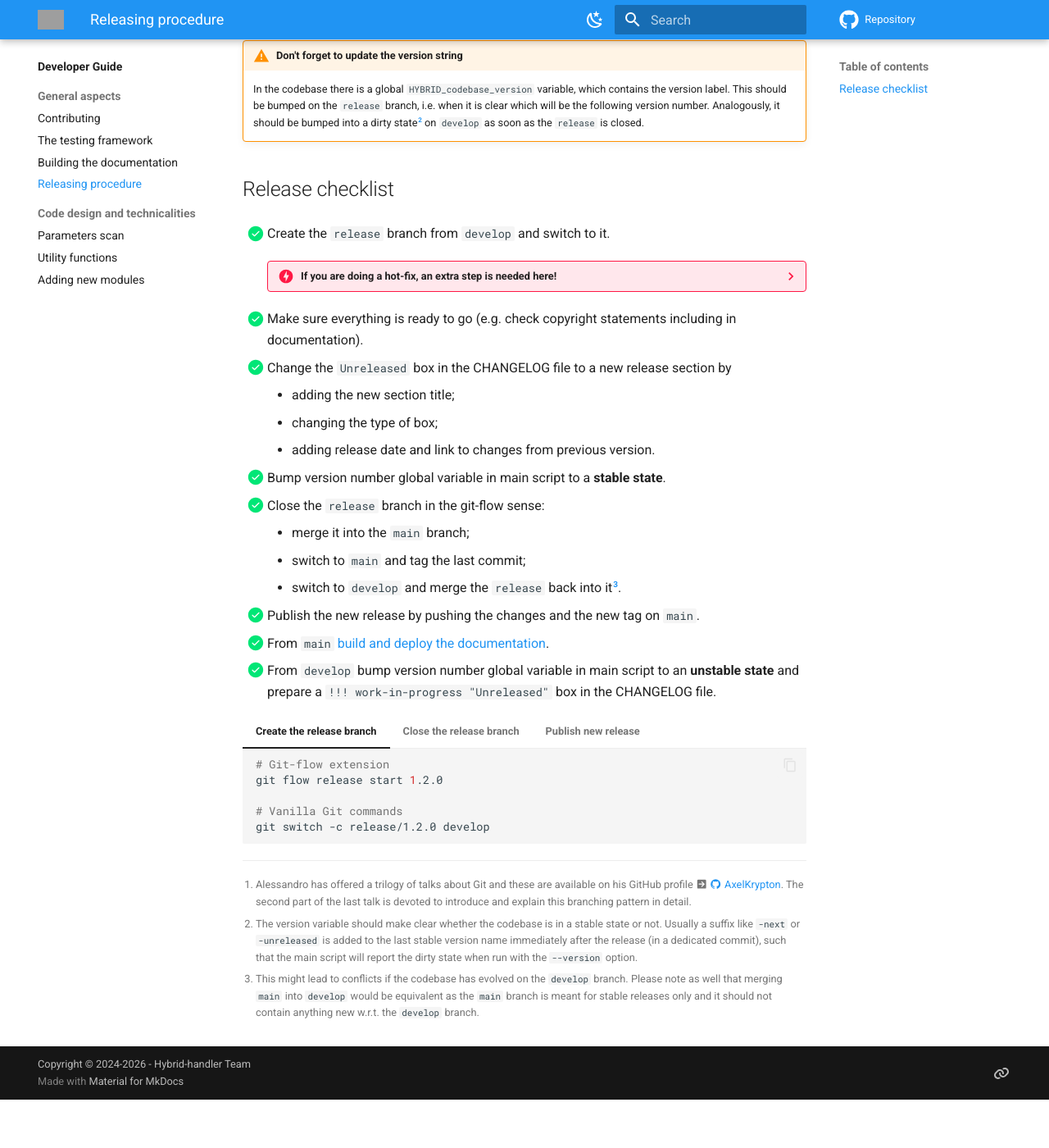
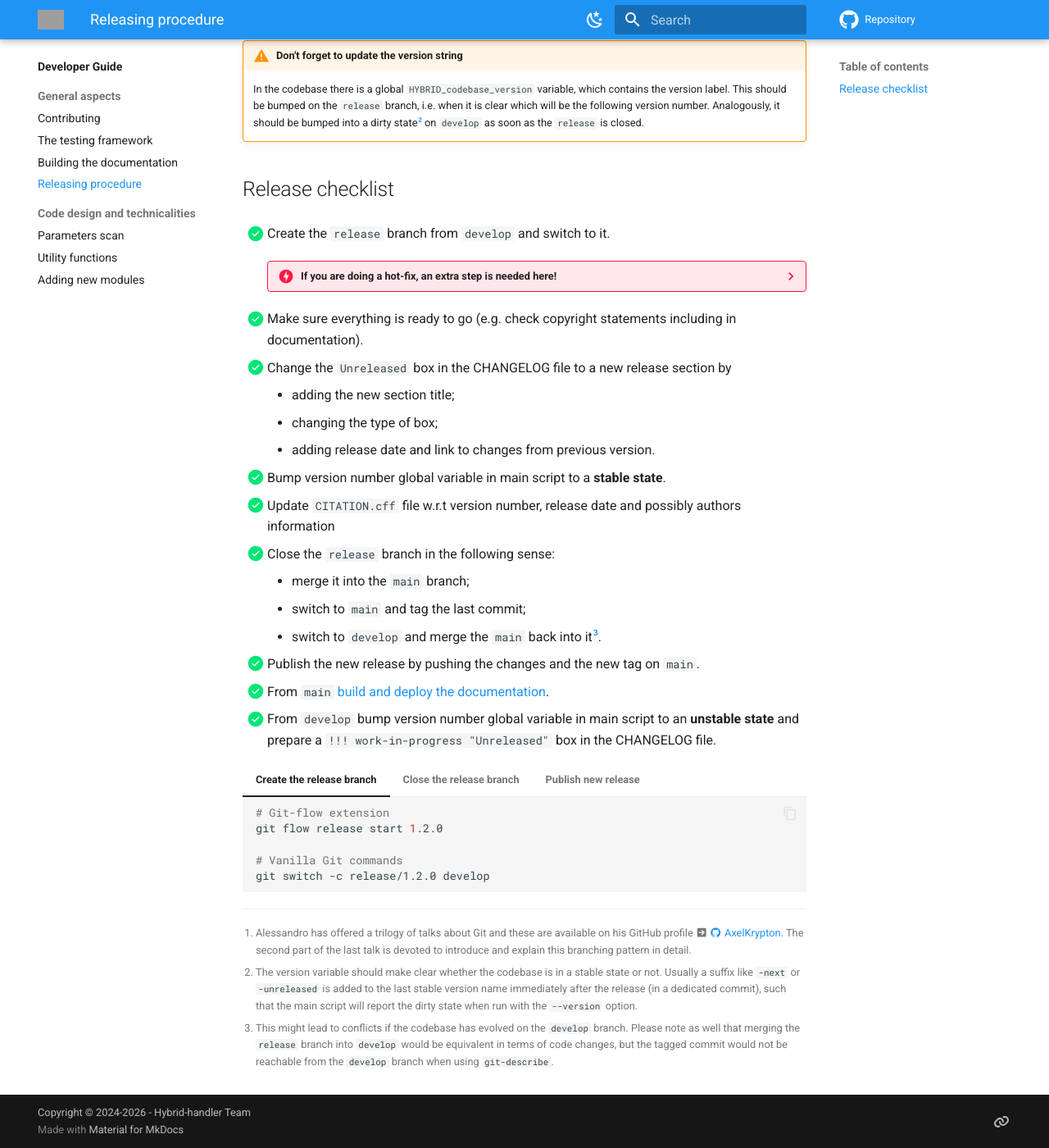
Before and after one commit to smash-transport/smash-vhlle-hybrid, an MkDocs documentation site: the page built from docs/developer/release_procedure.md, in a window 1280 px wide and 1400 px high, scrolled down 553 px. Shown: the whole window at 82% size. Built offline with MkDocs 1.6.1 and Material for MkDocs 9.7.7, drawn with Linux system fonts in a browser that asks for light colours; comment, search, counter and statistics services are not loaded; the version menu is left out; before the commit the page ends 1894 px from its top, so only the background shows below that; grey boxes are pictures that could not be loaded.

Commit message:
Make release procedure more precise w.r.t. closing release

````diff
--- a/docs/developer/release_procedure.md
+++ b/docs/developer/release_procedure.md
@@ -40,10 +40,11 @@
       - changing the type of box;
       - adding release date and link to changes from previous version.
 - [x] Bump version number global variable in main script to a **stable state**.
-- [x] Close the `release` branch in the git-flow sense:
+- [x] Update `CITATION.cff` file w.r.t version number, release date and possibly authors information
+- [x] Close the `release` branch in the following sense:
       - merge it into the `main` branch;
       - switch to `main` and tag the last commit;
-      - switch to `develop` and merge the `release` back into it[^3].
+      - switch to `develop` and merge the `main` back into it[^3].
 - [x] Publish the new release by pushing the changes and the new tag on `main`.
 - [x] From `main` [build and deploy the documentation](building_docs.md).
 - [x] From `develop` bump version number global variable in main script to an **unstable state** and prepare a `!!! work-in-progress "Unreleased"` box in the CHANGELOG file.
@@ -59,19 +60,23 @@
 
 === "Close the release branch"
     ```bash
-    # Git-flow extension
-    git flow release finish 1.2.0 # (1)!
-
     # Vanilla Git commands
     git switch main
     git merge --no-ff release/1.2.0
     git tag -a Hybrid-handler-1.2.0
     git switch develop
-    git merge --no-ff release/1.2.0
+    git merge --no-ff main
     git branch -d release/1.2.0
+
+    # Git-flow extension
+    git flow release finish 1.2.0 # (1)!
+    git switch develop
+    git merge main
     ```
 
-    1. This assumes that the tag prefix `Hybrid-handler` has been set at initialisation time in the Git-flow extension!
+    1. Using Git-flow extension in this case is discouraged because we want to merge `main` into `develop` to have the new tag done on `main` reachable from `develop` via `git-describe`.
+       However, if you still want to use Git-flow, you need to run `git switch develop && git merge main` after having closed the `release` branch.
+       Furthermore, the `git flow release finish` command assumes that the tag prefix `Hybrid-handler` has been set at initialization time in the Git-flow extension!
 
 === "Publish new release"
     ```bash
@@ -84,4 +89,4 @@
 
 [^3]:
     This might lead to conflicts if the codebase has evolved on the `develop` branch.
-    Please note as well that merging `main` into `develop` would be equivalent as the `main` branch is meant for stable releases only and it should not contain anything new w.r.t. the `develop` branch.
+    Please note as well that merging the `release` branch into `develop` would be equivalent in terms of code changes, but the tagged commit would not be reachable from the `develop` branch when using `git-describe`.
````
